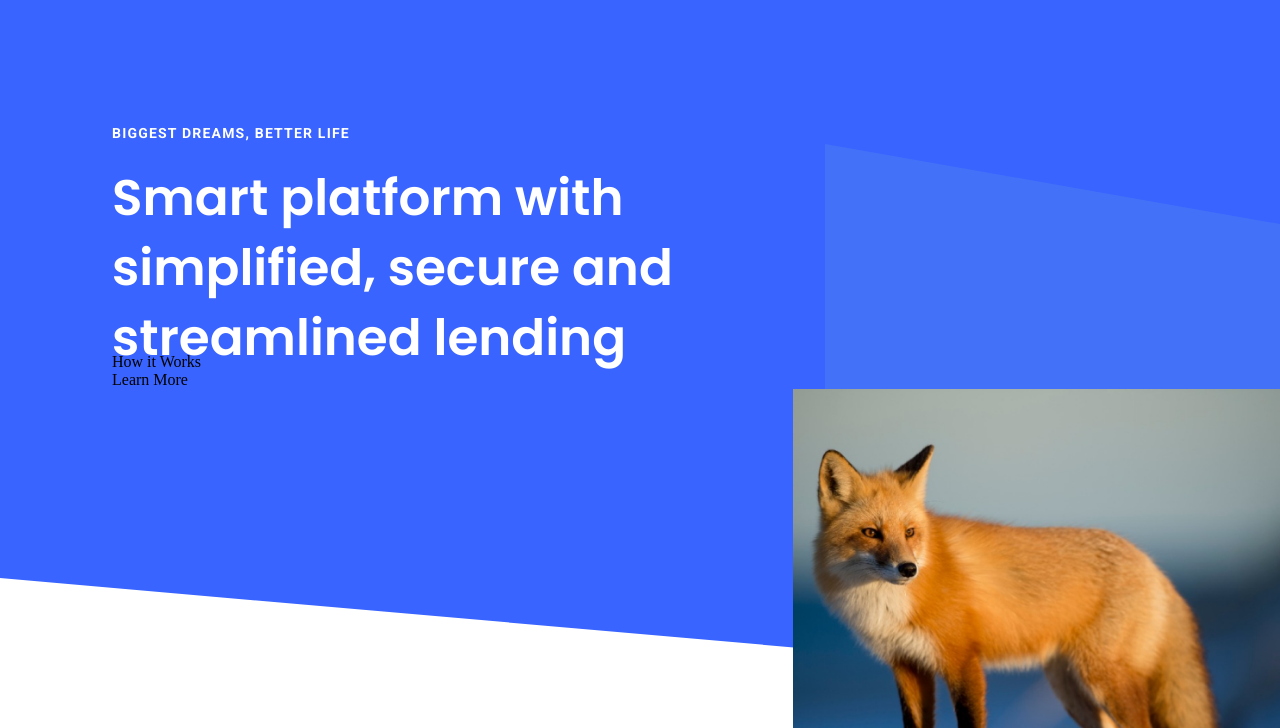
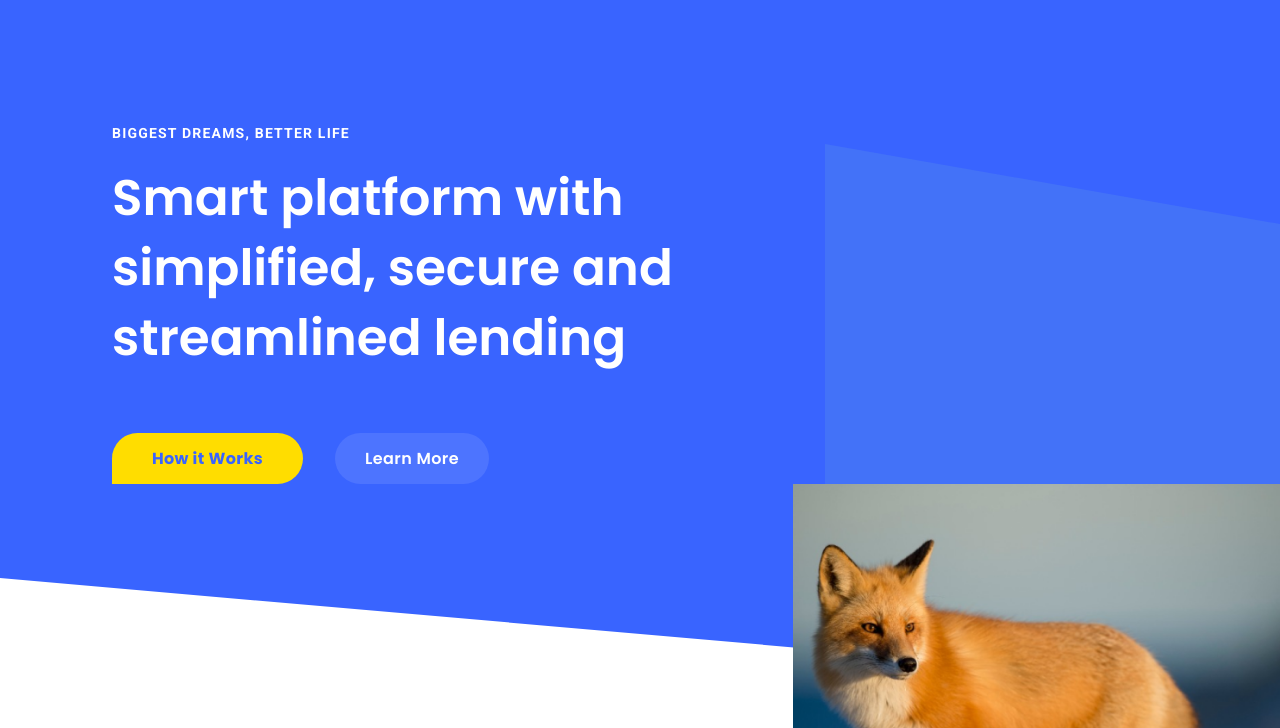
Before and after one commit to chetanachaudhary/Moha_Creatives_Responsive_Design_Task, a plain HTML site: page index.html in a window 1280 px wide. Shown: the part 72-800 px from the top of the page. Drawn offline with Linux system fonts and the light colour scheme.

Commit message:
Update style.css for button feature

```diff
--- a/style.css
+++ b/style.css
@@ -173,3 +173,49 @@ nav {
     justify-content: flex-end;
 
 }
+.ButtonsWork{
+    display: flex;
+}
+.workButton{
+    font-family: 'Poppins';
+font-style: normal;
+font-weight: 700;
+font-size: 16px;
+line-height: 24px;
+letter-spacing: 0.4px;
+
+color: #3964FF;
+background: #FFDD00;
+border-radius: 25.5px 25.5px 25.5px 0px;
+Width:191px;
+Height:51px;
+display:flex;
+justify-content: center;
+align-items: center;
+margin-top:5rem;
+cursor:pointer;
+}
+
+.learnMore{
+    background:rgb(250, 250, 250,0.1);
+mix-blend-mode: normal;
+
+border-radius: 25.5px;
+Width:154px;
+Height:51px;
+font-family: 'Poppins';
+font-style: normal;
+font-weight: 600;
+font-size: 16px;
+line-height: 58px;
+letter-spacing: 0.4px;
+color:#FFFFFF ;
+
+display:flex;
+justify-content: center;
+align-items: center;
+margin-top:5rem;
+margin-left:2rem;
+cursor:pointer;
+
+}
```
